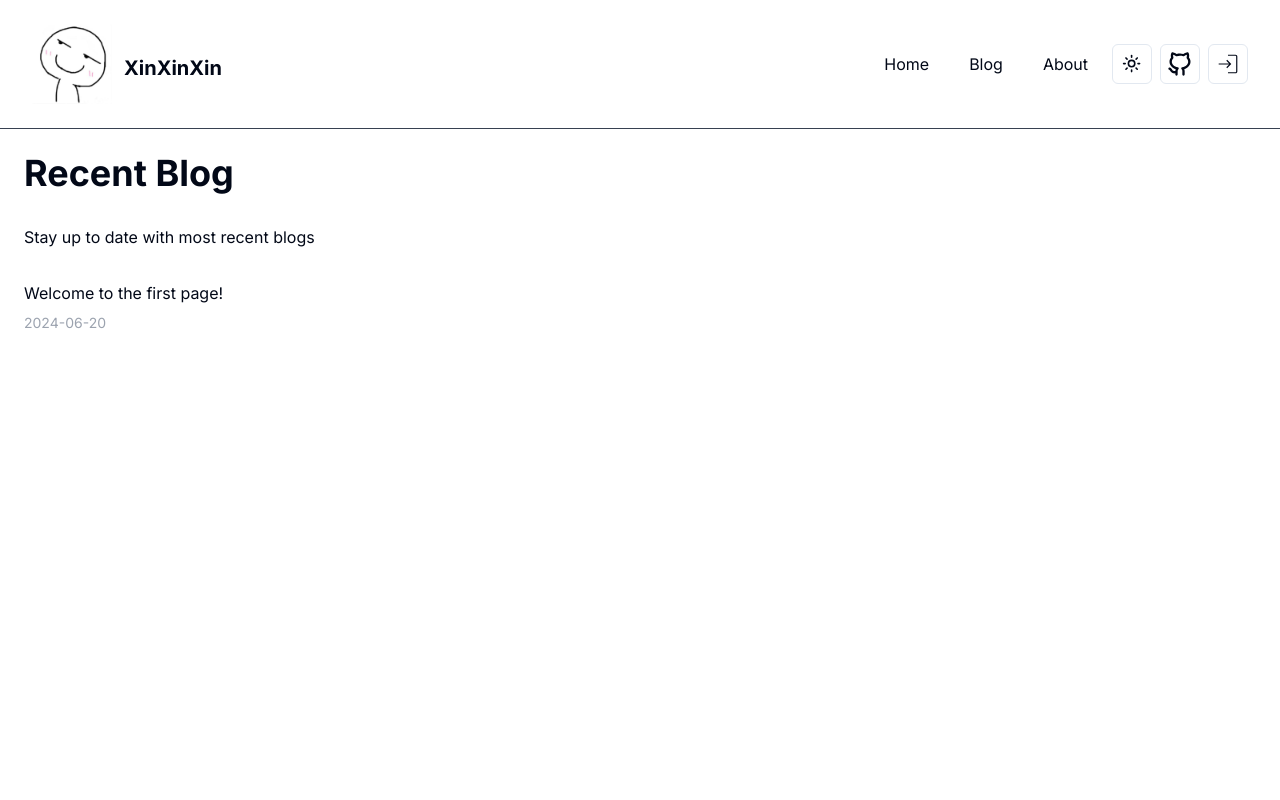
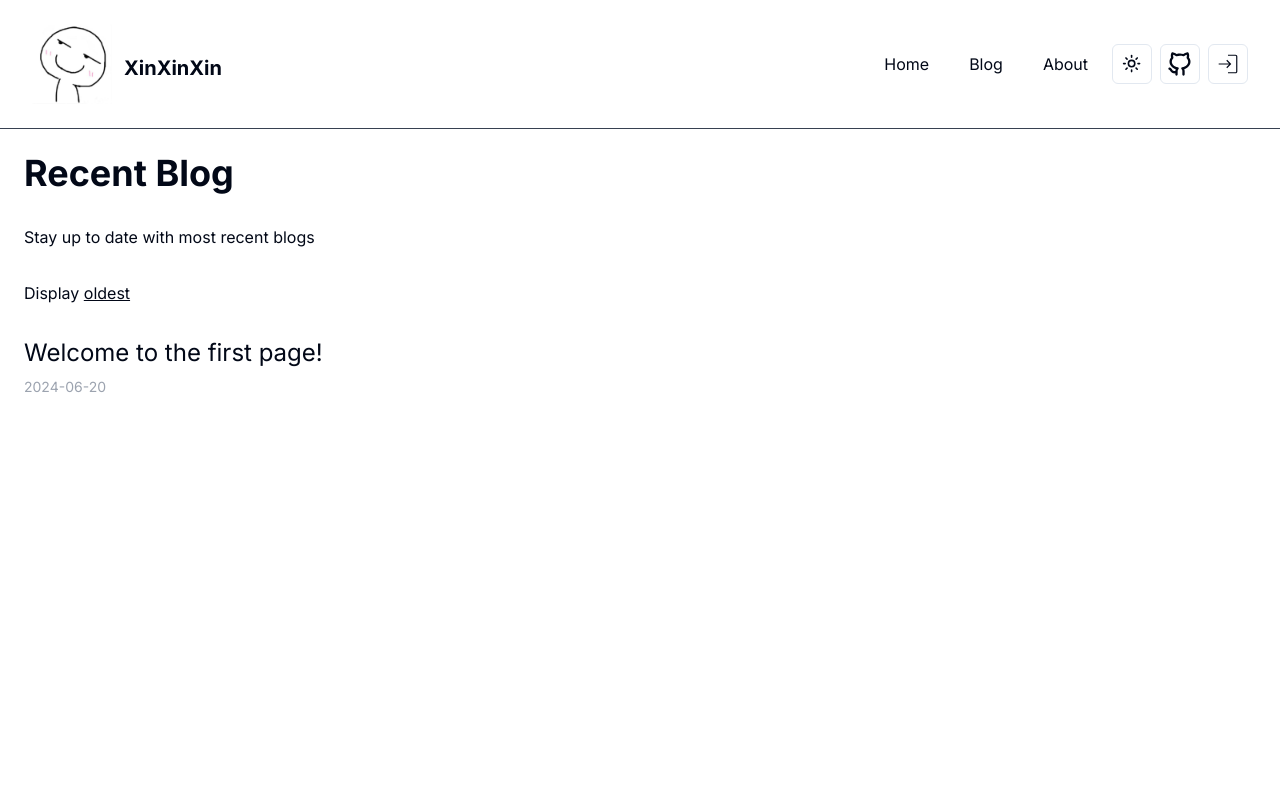
Before and after one commit to liuxin2361/nextjs-blog, a Next.js app: page /blog in a window 1280 px wide. Shown: the top 800 px of the page. Built offline with nearby package versions, Linux system fonts and the light colour scheme.

Commit message:
adding sort order

```diff
--- a/src/app/(root)/blog/page.tsx
+++ b/src/app/(root)/blog/page.tsx
@@ -4,10 +4,14 @@ import Link from 'next/link';
 export default async function BlogPostsPage({
     searchParams
 }: {
-    searchParams: { tags: string, limit: number, page: number }
+    searchParams: { tags: string, limit: number, page: number, order: 'newest' | 'oldest' }
 }) {
     const tags = searchParams.tags?.split(',');
-    const posts = await getPosts({ tags });
+    const order = searchParams.order ?? 'newest';
+    const posts = await getPosts({
+        tags,
+        newest: order === 'newest',
+    });
 
     return (
         <main className="flex flex-col p-6 min-h-screen">
@@ -15,11 +19,21 @@ export default async function BlogPostsPage({
                 <section className="w-screen-wrapper prose-neutral mx-auto max-w-screen-wrapper dark:prose-invert">
                     <h2 className='text-3xl font-bold md:text-4xl mb-8'>Recent Blog</h2>
                     <div className='animate-fade-up animate-ease-in-out mb-8'>Stay up to date with most recent blogs</div>
-                    {/* <hr /> */}
+                    <div className='mb-8'>
+                        Display&nbsp;
+                        {order === 'newest' &&
+                            <Link className='underline' href="/blog?order=oldest">
+                                oldest
+                            </Link>}
+                        {order === 'oldest' &&
+                            <Link className='underline' href="/blog?order=newest">
+                                newest
+                            </Link>}
+                    </div>
                     <ul className='grid grid-cols-1 md:grid-cols-2 gap-8'>
                         {posts.map(post => (
                             <li key={post.slug}>
-                                <Link href={`/blog/${post.slug}`} className='hover:font-semibold hover:text-primary-500 transitio text-1xl'>{post.frontmatter.title}</Link>
+                                <Link href={`/blog/${post.slug}`} className='hover:font-semibold hover:text-primary-500 transitio text-2xl'>{post.frontmatter.title}</Link>
                                 <div className='text-gray-400 text-sm mt-2'>{post.frontmatter.date}</div>
                             </li>
                         ))}
--- a/src/lib/posts.ts
+++ b/src/lib/posts.ts
@@ -27,11 +27,11 @@ export async function getPost(slug: string): Promise<CompileMDXResult<Record<str
  * Get multiple blogs
  */
 export async function getPosts({
-    sortByDate = false,
+    newest = true,
     page = 1,
     limit = 10,
     tags = [] }: {
-        sortByDate?: boolean,
+        newest?: boolean,
         page?: number,
         limit?: number,
         tags?: string[]
@@ -58,5 +58,25 @@ export async function getPosts({
         );
     }
 
+    if (newest) {
+        // sorted by the newest
+        filteredPosts.sort(
+            (a, b) => {
+                const aDate = new Date(a.frontmatter.date).getTime();
+                const bDate = new Date(b.frontmatter.date).getTime();
+                return bDate - aDate;
+            }
+        );
+    } else {
+        // sorted by the oldest
+        filteredPosts.sort(
+            (a, b) => {
+                const aDate = new Date(a.frontmatter.date).getTime();
+                const bDate = new Date(b.frontmatter.date).getTime();
+                return aDate - bDate;
+            }
+        );
+    }
+
     return filteredPosts;
 }
```
